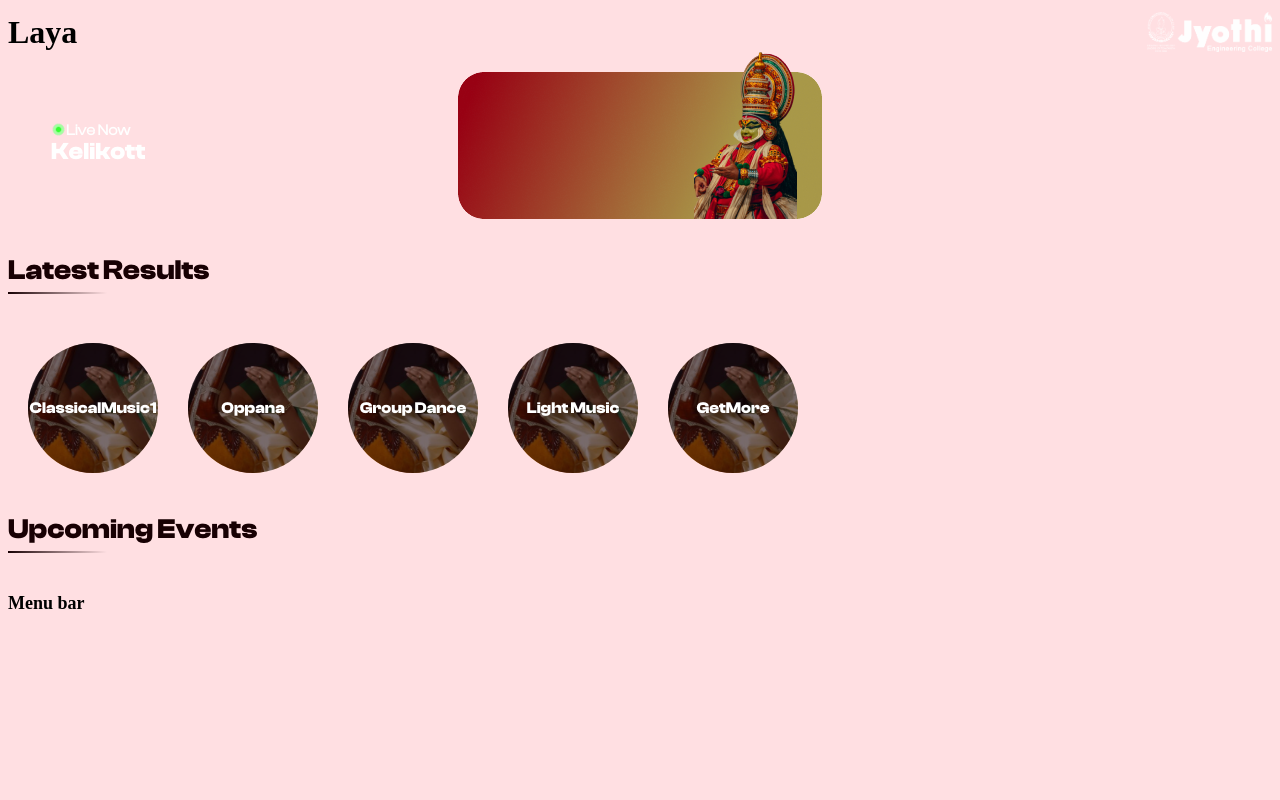
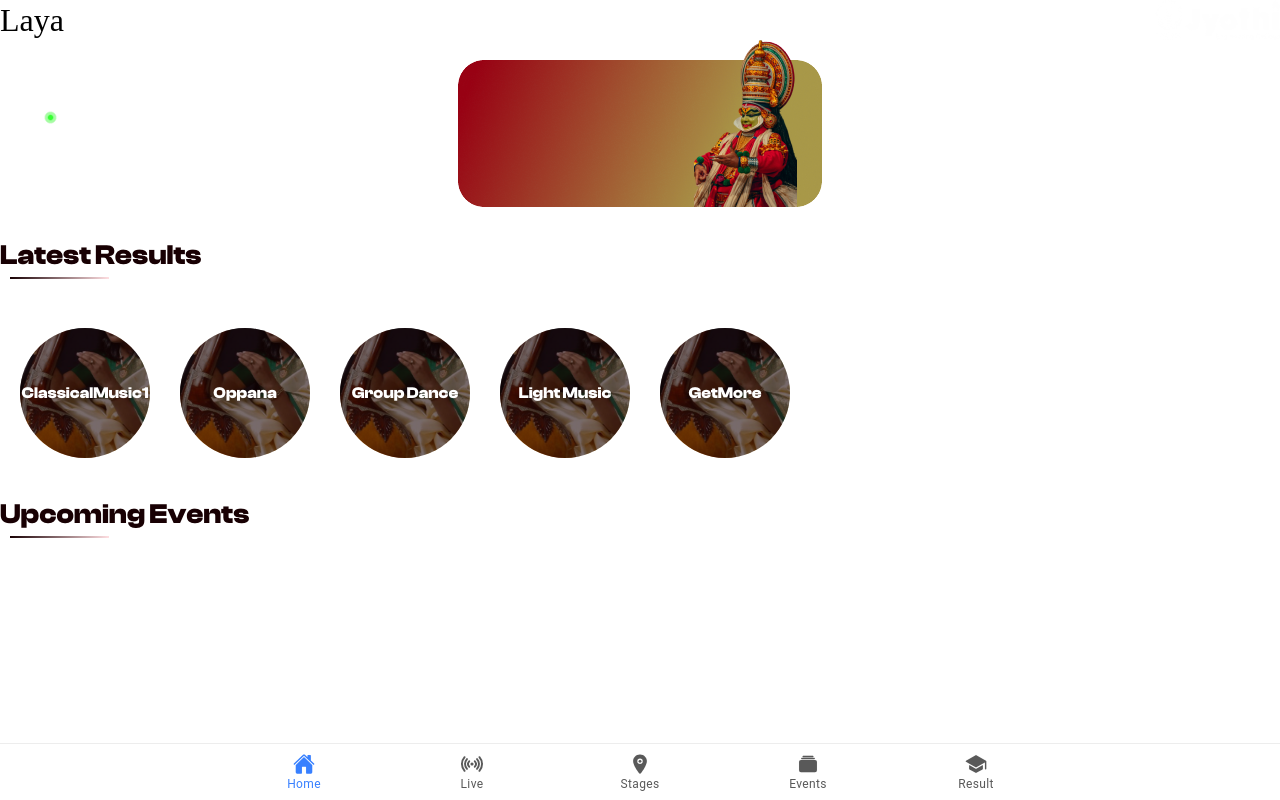
Before and after one commit to jyothi-engineering-college/Laya_App, a React (Create React App) app: page / in a window 1280 px wide. Built offline with nearby package versions, Linux system fonts and the light colour scheme.

Commit message:
menu bar done

```diff
--- a/package.json
+++ b/package.json
@@ -4,13 +4,13 @@
   "private": true,
   "dependencies": {
     "@ionic/react": "^7.8.1",
+    "@ionic/react-router": "^7.8.1",
     "@testing-library/jest-dom": "^5.17.0",
     "@testing-library/react": "^13.4.0",
     "@testing-library/user-event": "^13.5.0",
     "element-plus": "^2.6.1",
     "react": "^18.2.0",
     "react-dom": "^18.2.0",
-    "react-router-dom": "^6.22.3",
     "react-scripts": "5.0.1",
     "web-vitals": "^2.1.4",
     "workbox-background-sync": "^6.6.0",
--- a/src/App.js
+++ b/src/App.js
@@ -1,25 +1,94 @@
-import { BrowserRouter, Routes, Route } from "react-router-dom";
+import { setupIonicReact, IonApp, IonContent } from "@ionic/react";
+import {
+  IonTabs,
+  IonTabBar,
+  IonTabButton,
+  IonIcon,
+  IonLabel,
+  IonRouterOutlet,
+} from "@ionic/react";
+import { IonReactRouter } from "@ionic/react-router";
+import { Route, Redirect } from "react-router";
+import { home,location,radio,albums,school} from "ionicons/icons";
+
 import Home from "./pages/Home";
-import SharedLayout from "./pages/SharedLayout";
 import Result from "./pages/Result";
+import "@ionic/react/css/core.css";
 
+/* Basic CSS for apps built with Ionic */
+import "@ionic/react/css/normalize.css";
+import "@ionic/react/css/structure.css";
+import "@ionic/react/css/typography.css";
+
+/* Optional CSS utils that can be commented out */
+import "@ionic/react/css/padding.css";
+import "@ionic/react/css/float-elements.css";
+import "@ionic/react/css/text-alignment.css";
+import "@ionic/react/css/text-transformation.css";
+import "@ionic/react/css/flex-utils.css";
+import "@ionic/react/css/display.css";
+import AllItems from "./pages/AllItems";
+import Stagedetails from "./pages/Stagedetails";
+import Live from "./pages/Live";
+
+setupIonicReact({ mode: "md" });
 function App() {
   return (
-    <div>
-      <BrowserRouter>
-        <Routes>
-          <Route path="/" element={<SharedLayout />}>
-            <Route index element={<Home />} />
+    <IonApp>
+      <IonContent className="ion-padding">
+        <IonReactRouter>
+          <IonTabs>
+            <IonRouterOutlet>
 
-            <Route path="all-items" element={<h1>All items</h1>} />
-            <Route path="stage-details" element={<h1>stage details</h1>} />
-            <Route path="live" element={<h1>Live</h1>} />
-            <Route path="result" element={<Result/>} />
-            <Route path="*" element={<h1>SORRY MAN !</h1>} />
-          </Route>
-        </Routes>
-      </BrowserRouter>
-    </div>
+              <Route path="/" render={() => <Home />} exact={true} />
+              <Route path="/all-items" render={() => <AllItems />} />
+              <Route path="/stage-details" render={() => <Stagedetails />} />
+              <Route path="/live" render={() => <Live />} />
+              <Route path="/result" render={() => <Result />} />
+            </IonRouterOutlet>
+
+            <IonTabBar slot="bottom">
+              <IonTabButton tab="home" href="/">
+                <IonIcon icon={home} />
+                <IonLabel>Home</IonLabel>
+              </IonTabButton>
+
+              <IonTabButton tab="live" href="/live">
+                <IonIcon icon={radio} />
+                <IonLabel>Live</IonLabel>
+              </IonTabButton>
+
+              <IonTabButton tab="stage" href="/stage-details">
+                <IonIcon icon={location} />
+                <IonLabel>Stages</IonLabel>
+              </IonTabButton>
+
+              <IonTabButton tab="allitems" href="/all-items">
+                <IonIcon icon={albums} />
+                <IonLabel>Events</IonLabel>
+              </IonTabButton>
+
+              <IonTabButton tab="result" href="/result">
+                <IonIcon icon={school} />
+                <IonLabel>Result</IonLabel>
+              </IonTabButton>
+            </IonTabBar>
+          </IonTabs>
+        </IonReactRouter>
+      </IonContent>
+    </IonApp>
+
+    // <Routes>
+    //       <Route path="/" element={<SharedLayout />}>
+    //         <Route index element={<Home />} />
+
+    // <Route path="all-items" element={<h1>All items</h1>} />
+    // <Route path="stage-details" element={<h1>stage details</h1>} />
+    // <Route path="live" element={<h1>Live</h1>} />
+    // <Route path="result" element={<Result />} />
+    //         <Route path="*" element={<h1>SORRY MAN !</h1>} />
+    //       </Route>
+    //     </Routes>
   );
 }
 
--- a/src/css/Result.css
+++ b/src/css/Result.css
@@ -18,7 +18,7 @@ body {
  margin-top: 30px;
 }
 th {
-  padding-top: 20px;
+  padding-top: 10px !important;
   font-family: ClashDisplay-Bold;
 }
 td {
@@ -34,7 +34,7 @@ table {
   border-collapse: separate;
   border: 1px #ffdfe2 solid;
   box-shadow: 0px 0px 23.6px 1px rgba(152, 1, 19, 0.32);
-  border-radius: 19px;
+  border-radius: 20px;
   font-family: ClashDisplay-reg;
 }
 
@@ -48,19 +48,33 @@ table {
 .place1 {
   border-radius: 4px;
   border: 1px solid #ffd700;
+  padding: 3px 0 3px 0;
+  width: 50px;
+  margin-top: 10px;
+  margin-left: 30%;
+  float: left;
   background: rgba(255, 215, 0, 0.31);
 }
 
 .place2 {
   border-radius: 4px;
   border: 1px solid #c0c0c0;
+  padding: 3px 0 3px 0;
+  width: 50px;
+  margin-top: 10px;
+  margin-left: 30%;
+  float: left;
   background: rgba(192, 192, 192, 0.31);
 }
 
 .place3 {
   border-radius: 4px;
   border: 1px solid #cd7f32;
-  background: rgba(205, 127, 50, 0.31);
+  padding: 3px 0 3px 0;
+  width: 50px;
+  margin-top: 10px;
+  margin-left: 30%;
+  float: left;  background: rgba(205, 127, 50, 0.31);
 }
 
 .imgevent {
@@ -84,17 +98,15 @@ table {
   top: 173px;
   margin-left: auto;
   margin-right: auto;
-  width: 100px;
+  width: 150px;
   z-index: 20;
   color: #fff;
   font-family: ClashDisplay-Bold;
   font-size: 32px;
-  font-style: normal;
-  font-weight: 700;
-  line-height: normal;
 }
 
 .shoo {
+  margin-left: 10px;
   height: 2px;
   width: 99px;
   background: linear-gradient(90deg, #180003 0%, #ffdfe2 100%);
--- /dev/null
+++ b/src/pages/AllItems.js
@@ -0,0 +1,9 @@
+import React from 'react'
+
+const AllItems = () => {
+  return (
+    <div>AllItems</div>
+  )
+}
+
+export default AllItems
--- a/src/pages/Home.js
+++ b/src/pages/Home.js
@@ -3,9 +3,12 @@ import logo from "../img/header_jy.png";
 import liveey from "../img/livv.png";
 import dum from "../img/dumms.gif";
 import eclipse from"../img/ellipse-1.svg";
+import { IonContent } from "@ionic/react";
 
 function Home() {
   return (
+        <IonContent>
+
     <div className="App">
 
       <div className="header">
@@ -48,6 +51,7 @@ function Home() {
         <p className="rhd">Upcoming Events</p>
       <div className="shoo"></div>
       </div>
+      </IonContent>
 
   );
 }
--- /dev/null
+++ b/src/pages/Live.js
@@ -0,0 +1,9 @@
+import React from 'react'
+
+const Live = () => {
+  return (
+    <div>Live</div>
+  )
+}
+
+export default Live
--- a/src/pages/Result.js
+++ b/src/pages/Result.js
@@ -11,7 +11,6 @@ const Result = () => {
         <div className="imgevent"></div>
       </center>
       <div className="eventname">Oppana</div>
-      {/* <div className="table-responsive"> */}
       <center>
         <table>
           <tr>
--- a/src/pages/SharedLayout.js
+++ /dev/null
@@ -1,13 +0,0 @@
-import React from 'react'
-import { Outlet } from 'react-router-dom';
-
-const SharedLayout = () => {
-  return (
-    <h1>
-      <Outlet />
-      Menu bar{" "}
-    </h1>
-  );
-}
-
-export default SharedLayout
--- /dev/null
+++ b/src/pages/Stagedetails.js
@@ -0,0 +1,9 @@
+import React from 'react'
+
+const Stagedetails = () => {
+  return (
+    <div>Stagedetails</div>
+  )
+}
+
+export default Stagedetails
```
Also changed, not shown: 1 other file (tests, documents, lock files or other folders).
